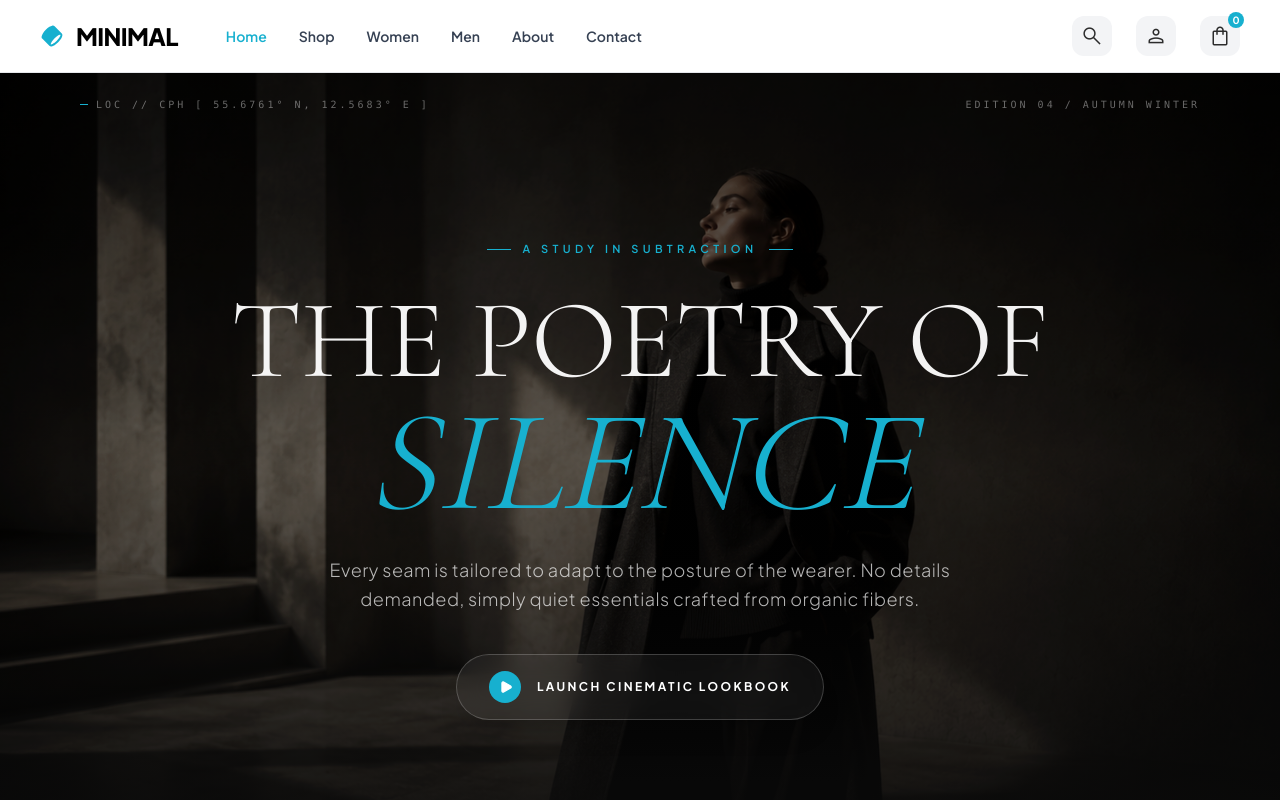
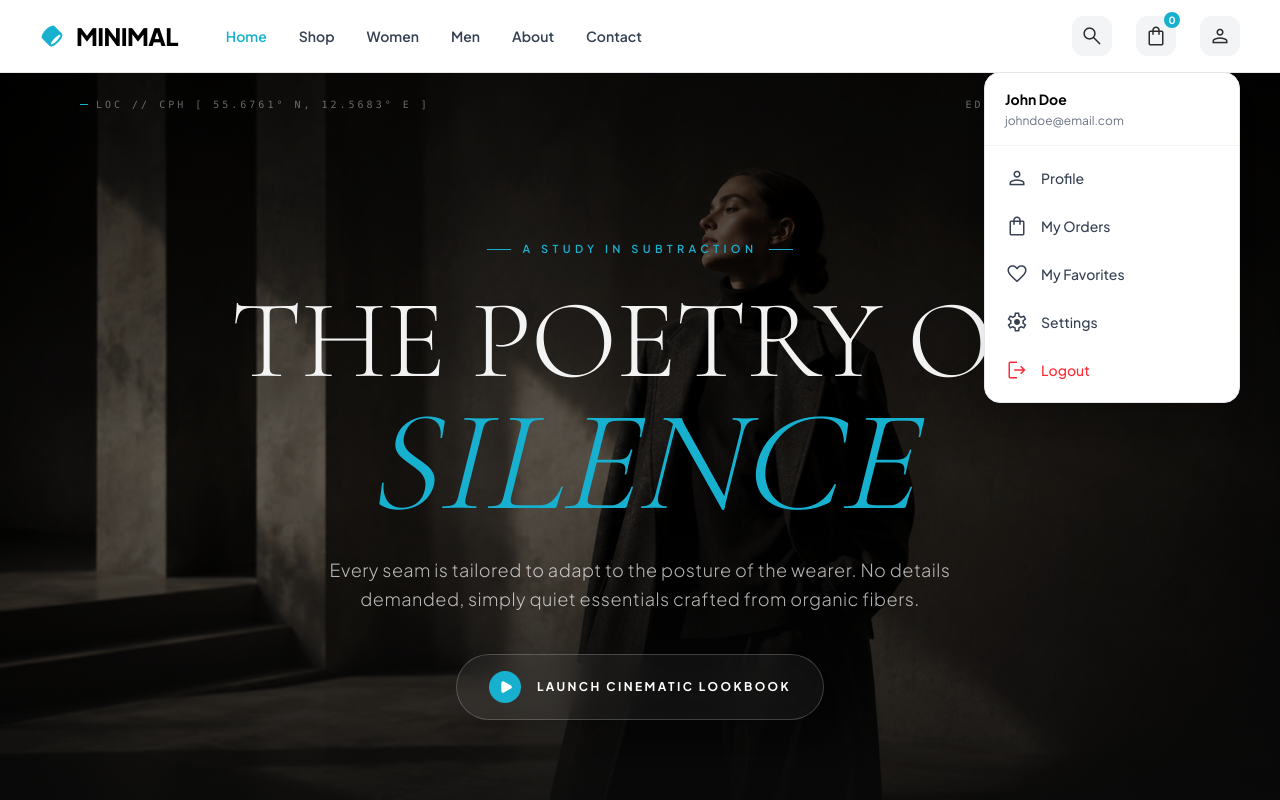
Before and after one commit to kithu12345/minimal, a Next.js app: page / in a window 1280 px wide. Both pictures are taken after a click on the button "person". Shown: the top 800 px of the page. Built offline with nearby package versions, Linux system fonts and the light colour scheme.

Commit message:
enhance header with profile dropdown and click outside functionality

```diff
--- a/components/Header.tsx
+++ b/components/Header.tsx
@@ -1,6 +1,6 @@
 'use client'
 
-import { useState } from 'react'
+import { useEffect, useRef, useState } from 'react'
 import { usePathname } from 'next/navigation'
 import LogoIcon from './LogoIcon'
 import useNavigateTo from '@/hooks/useNavigateTo'
@@ -8,9 +8,12 @@ import useNavigateTo from '@/hooks/useNavigateTo'
 export default function Header() {
     const [cartCount] = useState(0)
     const [menuOpen, setMenuOpen] = useState(false)
+    const [profileOpen, setProfileOpen] = useState(false)
 
     const navigateTo = useNavigateTo()
     const pathname = usePathname()
+
+    const profileRef = useRef<HTMLDivElement>(null)
 
     const navItems = [
         { label: 'Home', path: '/' },
@@ -21,7 +24,50 @@ export default function Header() {
         { label: 'Contact', path: '/contact' },
     ]
 
+    const profileMenu = [
+        {
+            label: 'Profile',
+            icon: 'person',
+            path: '/profile',
+        },
+        {
+            label: 'My Orders',
+            icon: 'shopping_bag',
+            path: '/order',
+        },
+        {
+            label: 'My Favorites',
+            icon: 'favorite',
+            path: '/favorite',
+        },
+        {
+            label: 'Settings',
+            icon: 'settings',
+            path: '/setting',
+        },
+    ]
+
     const isActive = (path: string) => pathname === path
+
+    useEffect(() => {
+        function handleClickOutside(event: MouseEvent) {
+            if (
+                profileRef.current &&
+                !profileRef.current.contains(event.target as Node)
+            ) {
+                setProfileOpen(false)
+            }
+        }
+
+        document.addEventListener('mousedown', handleClickOutside)
+
+        return () => {
+            document.removeEventListener(
+                'mousedown',
+                handleClickOutside
+            )
+        }
+    }, [])
 
     if (pathname === '/login') return null
 
@@ -54,11 +100,10 @@ export default function Header() {
                                 key={item.label}
                                 type="button"
                                 onClick={() => navigateTo(item.path, true)}
-                                className={`cursor-pointer text-sm font-semibold transition-colors duration-200 ${
-                                    isActive(item.path)
+                                className={`cursor-pointer text-sm font-semibold transition-colors duration-200 ${isActive(item.path)
                                         ? 'text-primary'
                                         : 'text-gray-700 hover:text-primary'
-                                }`}
+                                    }`}
                             >
                                 {item.label}
                             </button>
@@ -76,15 +121,11 @@ export default function Header() {
                         </span>
                     </button>
 
-                    {/* PROFILE */}
-                    <button className="hidden sm:flex items-center justify-center rounded-xl size-9 sm:size-10 bg-gray-100 hover:bg-gray-200 transition">
-                        <span className="material-symbols-outlined text-[20px]">
-                            person
-                        </span>
-                    </button>
-
                     {/* CART */}
-                    <button className="relative flex items-center justify-center rounded-xl size-9 sm:size-10 bg-gray-100 hover:bg-gray-200 transition">
+                    <button
+                        onClick={() => navigateTo('/cart', true)}
+                        className="relative flex items-center justify-center rounded-xl size-9 sm:size-10 bg-gray-100 hover:bg-gray-200 transition"
+                    >
                         <span className="material-symbols-outlined text-[20px]">
                             shopping_bag
                         </span>
@@ -93,6 +134,78 @@ export default function Header() {
                             {cartCount}
                         </span>
                     </button>
+
+                    {/* PROFILE DROPDOWN */}
+                    <div className="relative hidden sm:block" ref={profileRef}>
+                        <button
+                            onClick={() =>
+                                setProfileOpen(!profileOpen)
+                            }
+                            className="flex items-center justify-center rounded-xl size-9 sm:size-10 bg-gray-100 hover:bg-gray-200 transition"
+                        >
+                            <span className="material-symbols-outlined text-[20px]">
+                                person
+                            </span>
+                        </button>
+
+                        {/* DROPDOWN MENU */}
+                        <div
+                            className={`absolute right-0 top-14 w-64 rounded-2xl border border-gray-200 bg-white shadow-xl transition-all duration-200 overflow-hidden ${profileOpen
+                                    ? 'opacity-100 visible translate-y-0'
+                                    : 'opacity-0 invisible -translate-y-2'
+                                }`}
+                        >
+                            {/* USER INFO */}
+                            <div className="px-5 py-4 border-b border-gray-100">
+                                <h3 className="text-sm font-bold text-black">
+                                    John Doe
+                                </h3>
+
+                                <p className="text-xs text-gray-500 mt-1">
+                                    johndoe@email.com
+                                </p>
+                            </div>
+
+                            {/* MENU ITEMS */}
+                            <div className="p-2">
+                                {profileMenu.map((item) => (
+                                    <button
+                                        key={item.label}
+                                        onClick={() => {
+                                            setProfileOpen(false)
+                                            navigateTo(
+                                                item.path,
+                                                true
+                                            )
+                                        }}
+                                        className="w-full flex items-center gap-3 px-3 py-3 rounded-xl hover:bg-gray-100 transition text-sm font-medium text-gray-700"
+                                    >
+                                        <span className="material-symbols-outlined text-[20px]">
+                                            {item.icon}
+                                        </span>
+
+                                        {item.label}
+                                    </button>
+                                ))}
+
+                                {/* LOGOUT */}
+                                <button
+                                    onClick={() => {
+                                        setProfileOpen(false)
+
+                                        console.log('Logout')
+                                    }}
+                                    className="w-full flex items-center gap-3 px-3 py-3 rounded-xl hover:bg-red-50 transition text-sm font-medium text-red-500"
+                                >
+                                    <span className="material-symbols-outlined text-[20px]">
+                                        logout
+                                    </span>
+
+                                    Logout
+                                </button>
+                            </div>
+                        </div>
+                    </div>
 
                     {/* MOBILE MENU BUTTON */}
                     <button
@@ -117,11 +230,10 @@ export default function Header() {
                                 setMenuOpen(false)
                                 navigateTo(item.path, true)
                             }}
-                            className={`block text-sm font-semibold transition-colors duration-200 ${
-                                isActive(item.path)
+                            className={`block text-sm font-semibold transition-colors duration-200 ${isActive(item.path)
                                     ? 'text-primary'
                                     : 'text-gray-700 hover:text-primary'
-                            }`}
+                                }`}
                         >
                             {item.label}
                         </button>
```
Also changed, not shown: components/Navbar.tsx (deleted).
